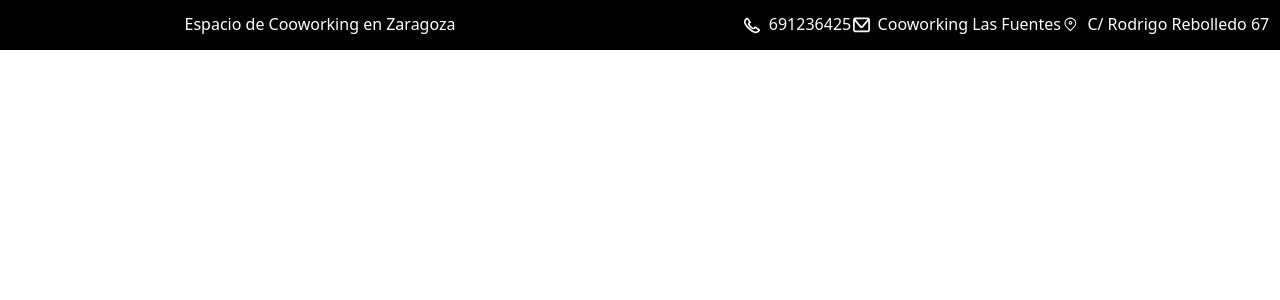
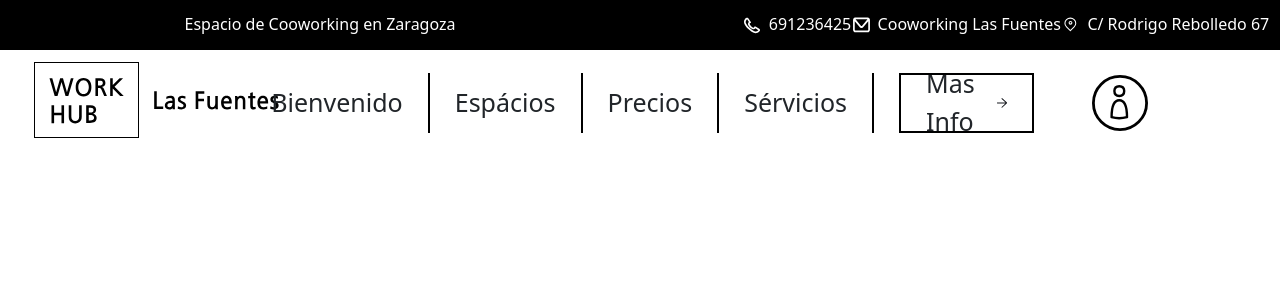
Before and after one commit to nabuin/tfg2daw_3trm_front, a Vue app: page / in a window 1280 px wide. Shown: the top 300 px of the page. Built offline with nearby package versions, Linux system fonts and the light colour scheme; the HTML template or start-up script is replaced by a standard one.

Commit message:
Diseño de header para ordenador

```diff
--- a/src/components/Header.vue
+++ b/src/components/Header.vue
@@ -12,7 +12,25 @@
           <div class="header-child-1_right_ubi"><h6>C/ Rodrigo Rebolledo 67</h6></div>
         </div>
       </div>
-      <div class="header-child-2"></div>
+      <div class="header-child-2">
+          <div class="header-child-2_left">
+            <img src="../imgs/logo.svg">
+          </div>
+
+          <div class="header-child-2_mid">
+            <div class="header-child-2_mid_heigt">
+            <div class="header-child-2_mid_bienvenido">Bienvenido</div>
+            <div class="header-child-2_mid_espacios">Espácios</div>
+            <div class="header-child-2_mid_precios">Precios</div>
+            <div class="header-child-2_mid_servicios">Sérvicios</div>
+            <div class="header-child-2_mid_masInfo">Mas Info </div>
+            </div>
+          </div>
+
+          <div class="header-child-2_right">
+            <img src="../imgs/icons/User_Logo.svg">
+          </div>
+      </div>
     </div>
   </template>
 
@@ -112,6 +130,113 @@
 
     .header-child-2 {
       height: 100px;
+      display: flex;
+      flex-direction: row;
+
+      .header-child-2_left{
+        height: 100%;
+        width: 25%;
+        display: flex;
+        justify-content: center;
+        align-items: center;
+      }
+      .header-child-2_mid{
+        height: 100%;
+        width: 50%;
+        display: flex;
+        flex-direction: row;
+        justify-content: center;
+        align-items: center;
+
+
+      .header-child-2_mid_heigt{
+        display: flex;
+        flex-direction: row;
+        height: 65px;
+
+        .header-child-2_mid_bienvenido{
+          display: flex;
+          align-items: center;
+          margin: 5px 0px 0 25px;
+          padding-right: 25px;
+          font-size: 25px;
+          font-weight: 500;
+          display: flex;
+          flex-direction: row;
+          border-right: 2px solid black;
+        }
+
+        .header-child-2_mid_espacios{
+          display: flex;
+          align-items: center;
+          margin: 5px 0px 0 25px;
+          padding-right: 25px;
+          font-size: 25px;
+          font-weight: 500;
+          flex-direction: row;
+          border-right: 2px solid black;
+        }
+
+        .header-child-2_mid_precios{
+          display: flex;
+          align-items: center;
+          margin: 5px 0px 0 25px;
+          padding-right: 25px;
+          font-size: 25px;
+          font-weight: 500;
+          flex-direction: row;
+          border-right: 2px solid black;
+        }
+
+        .header-child-2_mid_servicios{
+          display: flex;
+          align-items: center;
+          margin: 5px 0px 0 25px;
+          padding-right: 25px;
+          font-size: 25px;
+          font-weight: 500;
+          flex-direction: row;
+          border-right: 2px solid black;
+        }
+        .header-child-2_mid_masInfo{
+          display: flex;
+          align-items: center;
+          margin: 5px 0px 0 25px;
+          padding: 25px;
+          font-size: 25px;
+          font-weight: 500;
+          border: 2px solid black;
+
+          &::after{
+                content: "";
+                display: inline-block;
+                width: 17px;
+                height: 17px;
+                margin-left: 15px;
+                background-size: contain;
+                background-repeat: no-repeat;
+                background-position: center;
+                background-image: url('../imgs/icons/Vector.svg');
+            }
+
+        }
+
+      }
+
+      }
+      .header-child-2_right{
+        height: 100%;
+        width: 25%;
+        display: flex;
+        justify-content: center;
+        align-items: center;
+
+        img{
+          height: 56px;
+          margin-top: 5px;
+        }
+      }
+
     }
   }
   </style>
```
